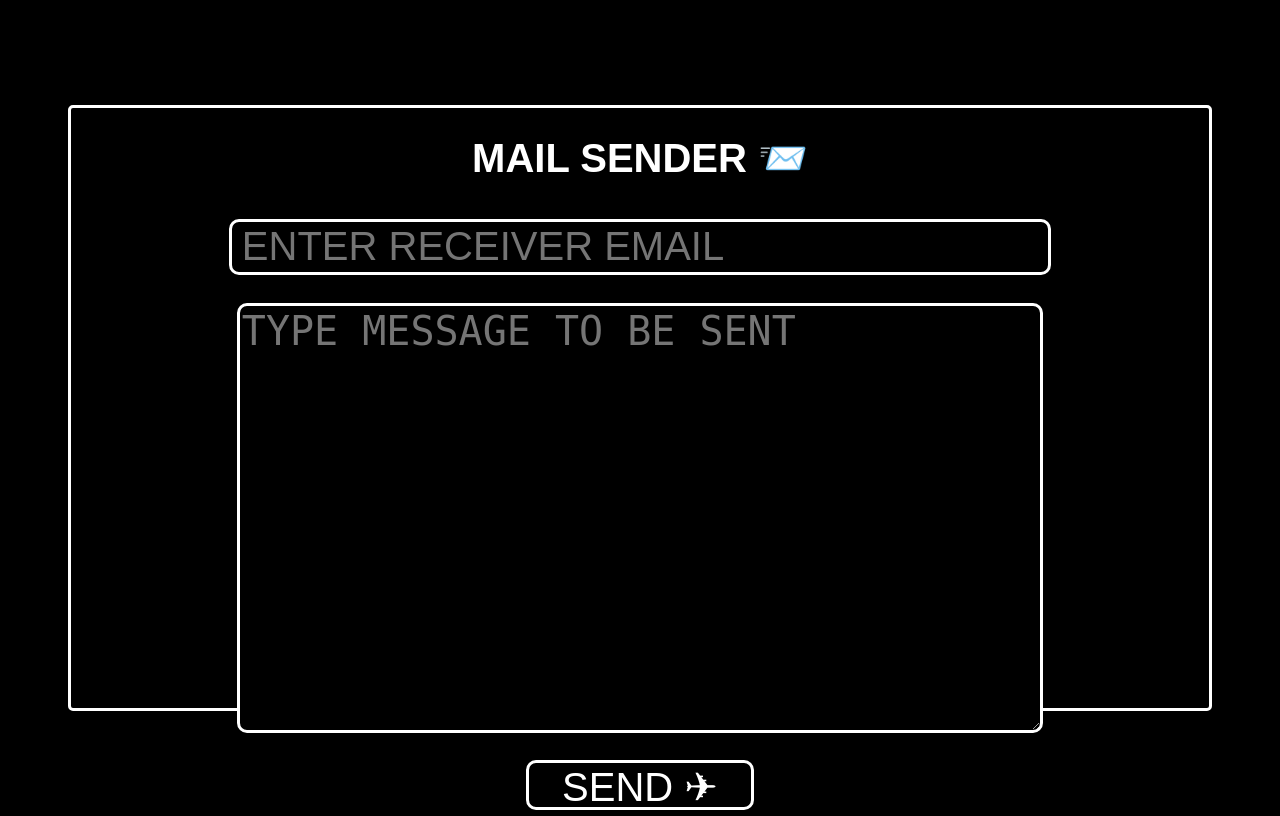
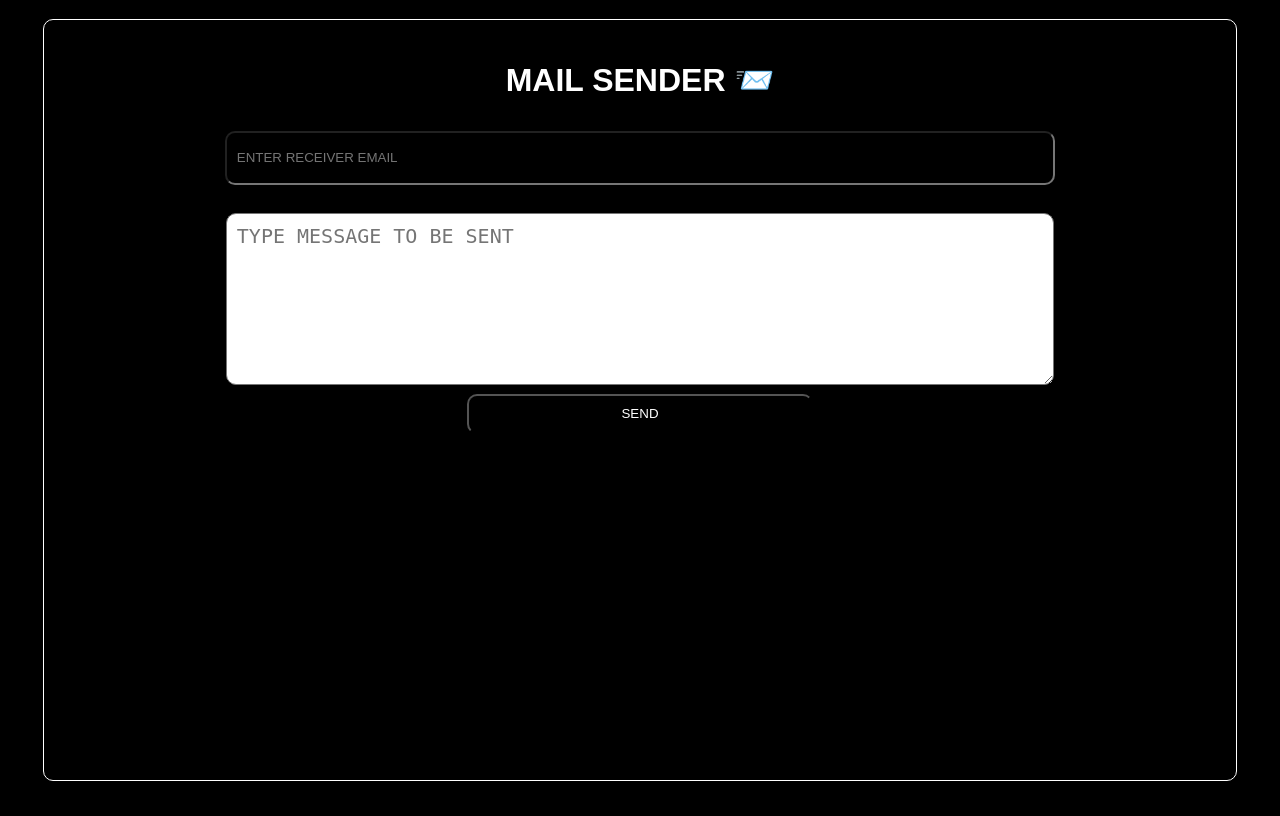
Before and after one commit to Sman12345678/Mail-Sender, a Flask app: page / in a window 1280 px wide. After the commit the page ends 781 px from the top, so only its background shows below. Run offline with Flask 3, Linux system fonts and the light colour scheme.

Commit message:
Update index.html

```diff
--- a/templates/index.html
+++ b/templates/index.html
@@ -1,72 +1,75 @@
 <!DOCTYPE html>
-
-<html>
+<html lang="en">
 <head>
   <meta http-equiv="CONTENT-TYPE" content="text/html; charset=UTF-8">
+  <meta name="viewport" content="width=device-width, initial-scale=1.0">
   <title>MAIL SENDER</title>
   <style>
-  body{
+    body {
       font-family: Arial, sans-serif;
       display: flex;
       justify-content: center;
       align-items: center;
       height: 100vh;
-      background-color:#000000;
+      margin: 0;
+      background-color: #000000;
     }
-  #container{
-    border:solid 3px #fff;
-    border-radius:5px;
-    width:90%;
-    justify-content:center;
-    text-align:center;
-    height:75%;
+    #container {
+      border: solid 1px #fff;
+      border-radius: 10px;
+      width: 90%;
+      justify-content: center;
+      text-align: center;
+      height: 90%;
+      padding: 20px;
     }
-  #send{
-    color:#fff;
-    background-color:#000000;
-    margin:10px;
-    border-radius:10px;
-    height:30px;
-    width:70%;
-    padding:10px;
-    border:solid 3px #fff;
-    font-size:40px;
+    #send {
+      color: #fff;
+      background-color: #000000;
+      margin: 10px;
+      border-radius: 10px;
+      height: 30px;
+      width: 70%;
+      padding: 10px;
     }
-  #text{
-    width:70%;
-    height:70%;
-    border-radius:10px;
-    background-color:#000000;
-    color:orange;
-    font-size:40px;
-    border:solid 3px #fff;
+    #text {
+      width: 70%;
+      height: 150px;
+      border-radius: 10px;
+      color: orange;
+      font-size: 20px;
+      padding: 10px;
     }
-  #sub{
-    background-color:black;
-    color:#fff;
-    border-radius:10px;
-    height:50px;
-    width:20%;
-    margin:5px;
-    border:solid 3px #fff;
-    font-size:40px;
+    #sub {
+      background-color: black;
+      color: #fff;
+      border-radius: 10px;
+      height: 40px;
+      width: 30%;
+      margin: 5px;
+      padding: 10px;
     }
-  #sub:hover{
-    color:#000000;
-    background-color:#fff;
+    #sub:hover {
+      color: #000000;
+      background-color: #fff;
+    }
+    h1 {
+      color: #fff;
     }
   </style>
 </head>
 <body>
+  <form action="/send-mail" method="POST" id="container">
+    <h1>MAIL SENDER 📨</h1>
+    <input type="email" placeholder="ENTER RECEIVER EMAIL" name="receiver_email" id="send" required><br><br>
+    <textarea rows="5" placeholder="TYPE MESSAGE TO BE SENT" name="body" id="text" required></textarea><br>
+    <button type="submit" id="sub">SEND</button>
+  </form>
 
-  <form action="/send-mail" id="container" method="POST">
-    <h1 style="color:#fff;font-size:40px">MAIL SENDER 📨</h1>
-    <input type="email" placeholder="ENTER RECEIVER EMAIL" id="send" name="receiver-email"><br><br>
 
-         <textarea rows="5" cols="10" placeholder="TYPE MESSAGE TO BE SENT" id="text" name="body"></textarea><br><br>
+    {% if message %}
+        <p>{{ message }}</p>
+    {% endif %}
 
-    <button type="submit" id="sub">SEND ✈</button>
-
-  </form>
 </body>
 </html>
```
Lines whose indentation alone changed are shown as unchanged.
